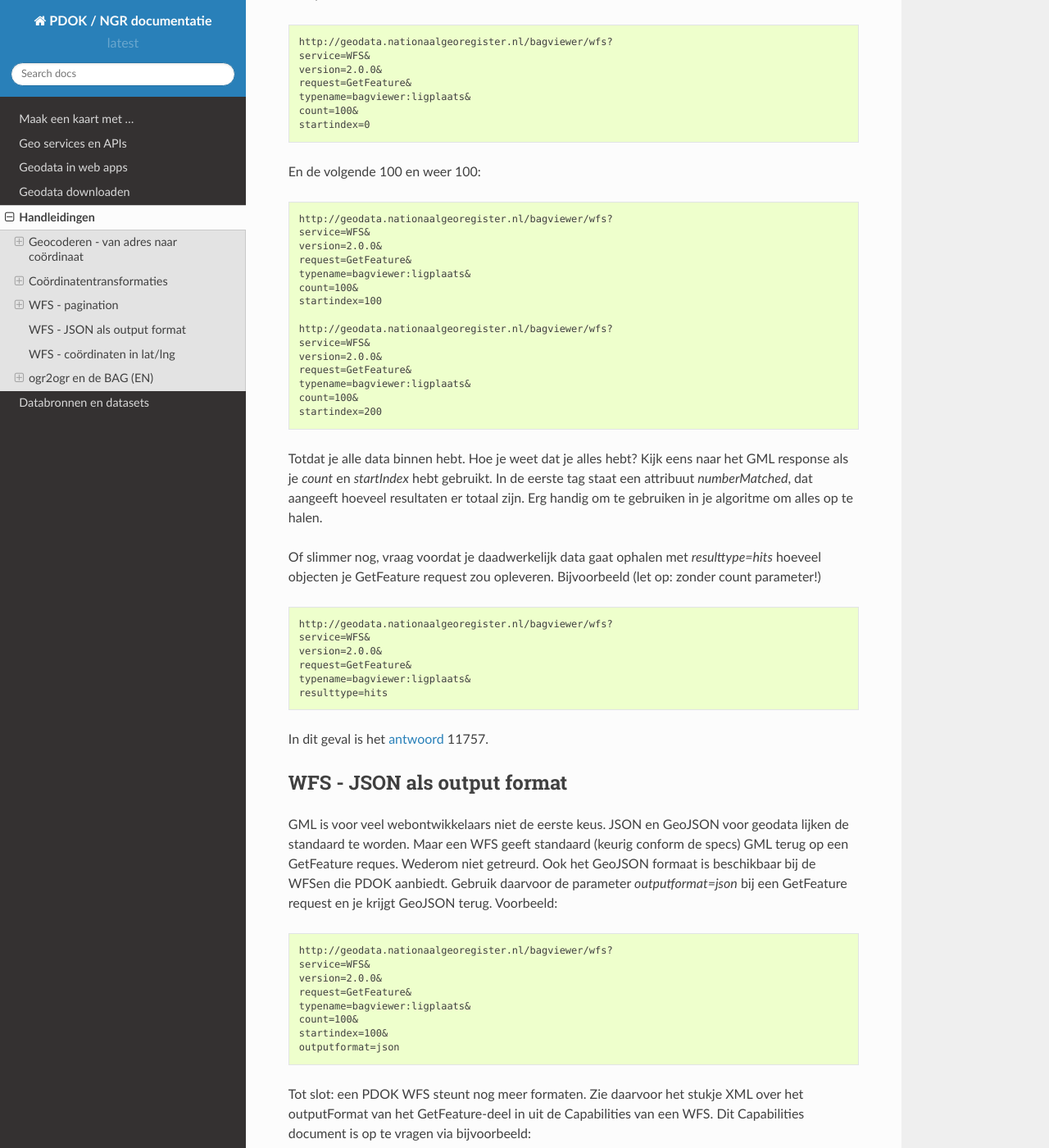
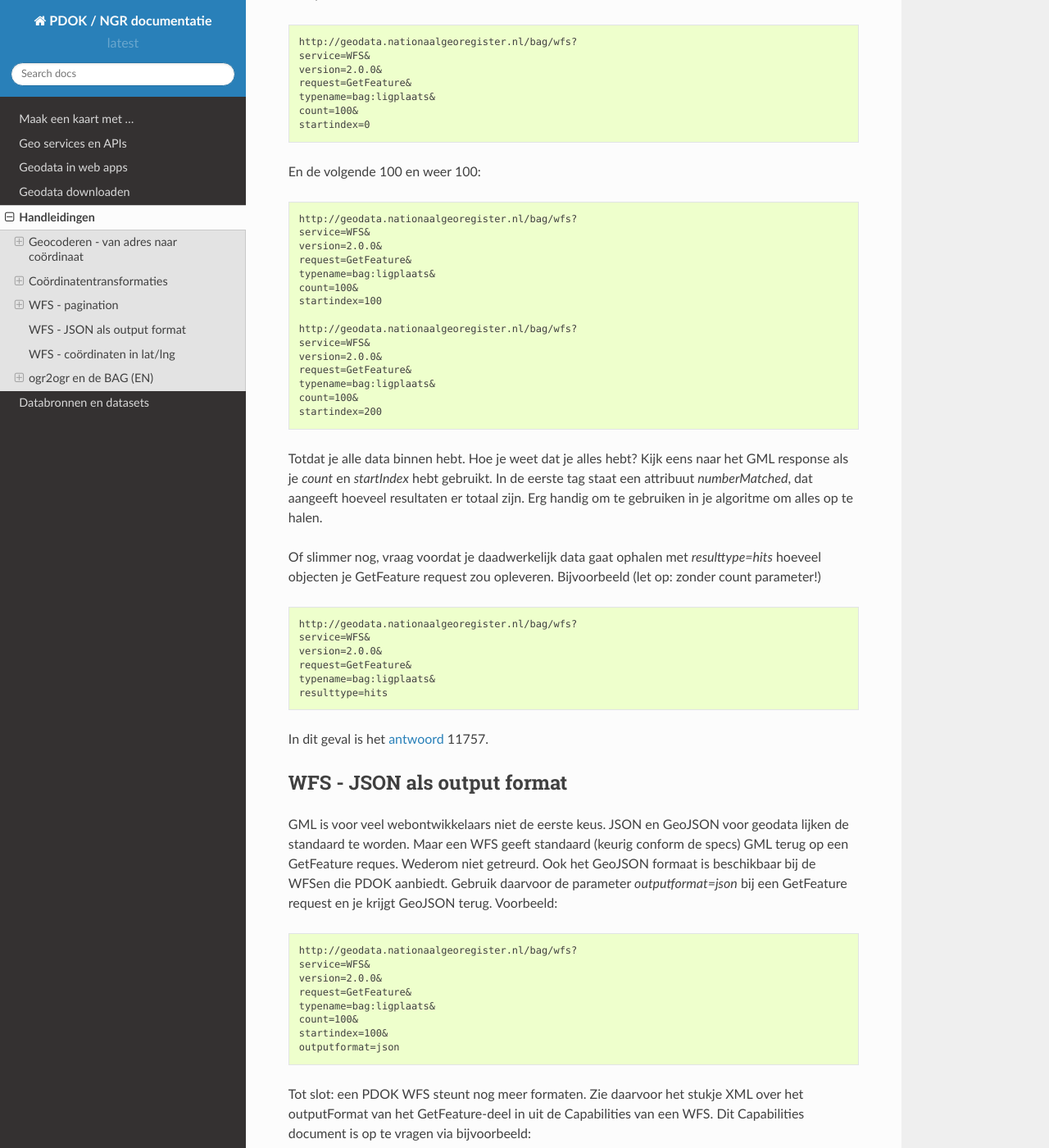
Before and after one commit to LivericA/PDOK, a Sphinx documentation site: the page built from docs/handleidingen.rst, in a window 1280 px wide and 1400 px high, scrolled down 4209 px. Shown: the whole window at 82% size. Built offline with Sphinx 7.4.7 and the Read the Docs theme 2.0.0, drawn with Linux system fonts in a browser that asks for light colours; comment, search, counter and statistics services are not loaded; some of the changed text lies outside the part shown.

Commit message:
Fix URLs and feature names
In short: s/bagviewer/bag/g.

URLs referencing 'bagviewer' generate a 404. Feature names prefixed with bagviewer: do not generate layers.

```diff
--- a/docs/handleidingen.rst
+++ b/docs/handleidingen.rst
@@ -122,11 +122,11 @@ Dit kan je heel simpel opgeven per request met de paramaters *count* (die maxFea
 
 ::
 
-    http://geodata.nationaalgeoregister.nl/bagviewer/wfs?
+    http://geodata.nationaalgeoregister.nl/bag/wfs?
     service=WFS&
     version=2.0.0&
     request=GetFeature&
-    typename=bagviewer:ligplaats&
+    typename=bag:ligplaats&
     count=100&
     startindex=0
 
@@ -134,19 +134,19 @@ En de volgende 100 en weer 100:
 
 ::
 
-    http://geodata.nationaalgeoregister.nl/bagviewer/wfs?
+    http://geodata.nationaalgeoregister.nl/bag/wfs?
     service=WFS&
     version=2.0.0&
     request=GetFeature&
-    typename=bagviewer:ligplaats&
+    typename=bag:ligplaats&
     count=100&
     startindex=100
 
-    http://geodata.nationaalgeoregister.nl/bagviewer/wfs?
+    http://geodata.nationaalgeoregister.nl/bag/wfs?
     service=WFS&
     version=2.0.0&
     request=GetFeature&
-    typename=bagviewer:ligplaats&
+    typename=bag:ligplaats&
     count=100&
     startindex=200
 
@@ -156,14 +156,14 @@ Of slimmer nog, vraag voordat je daadwerkelijk data gaat ophalen met *resulttype
 
 ::
 
-    http://geodata.nationaalgeoregister.nl/bagviewer/wfs?
+    http://geodata.nationaalgeoregister.nl/bag/wfs?
     service=WFS&
     version=2.0.0&
     request=GetFeature&
-    typename=bagviewer:ligplaats&
+    typename=bag:ligplaats&
     resulttype=hits
 
-In dit geval is het `antwoord <http://geodata.nationaalgeoregister.nl/bagviewer/wfs?service=WFS&version=2.0.0&request=GetFeature&typename=bagviewer:ligplaats&resulttype=hits>`_ 11757.
+In dit geval is het `antwoord <http://geodata.nationaalgeoregister.nl/bag/wfs?service=WFS&version=2.0.0&request=GetFeature&typename=bag:ligplaats&resulttype=hits>`_ 11757.
 
 ****************************
 WFS - JSON als output format
@@ -173,11 +173,11 @@ GML is voor veel webontwikkelaars niet de eerste keus. JSON en GeoJSON voor geod
 
 ::
 
-    http://geodata.nationaalgeoregister.nl/bagviewer/wfs?
+    http://geodata.nationaalgeoregister.nl/bag/wfs?
     service=WFS&
     version=2.0.0&
     request=GetFeature&
-    typename=bagviewer:ligplaats&
+    typename=bag:ligplaats&
     count=100&
     startindex=100&
     outputformat=json
@@ -186,7 +186,7 @@ Tot slot: een PDOK WFS steunt nog meer formaten. Zie daarvoor het stukje XML ove
 
 ::
 
-    http://geodata.nationaalgeoregister.nl/bagviewer/wfs
+    http://geodata.nationaalgeoregister.nl/bag/wfs
     service=WFS&
     request=GetCapabilities
 
@@ -226,7 +226,7 @@ Basisregistratie Adressen en Gebouwen
 
 In this tutorial we will work with the :ref:`Bassisregistratie Adressen en Gebouwen dataset <bag>`. It contains, amongst others, the footrpints of all the Dutch buildings. It's the basis for this `CitySDK <http://citysdk.waag.nl/buildings/>`_ visualisation. The BAG WFS endpoint is located at::
 
-    http://geodata.nationaalgeoregister.nl/bagviewer/wfs
+    http://geodata.nationaalgeoregister.nl/bag/wfs
 
 .. WARNING::
 
@@ -257,23 +257,23 @@ where
 
 ::
 
-    $ ogrinfo -so WFS:"http://geodata.nationaalgeoregister.nl/bagviewer/wfs"
+    $ ogrinfo -so WFS:"http://geodata.nationaalgeoregister.nl/bag/wfs"
 
 which results in::
 
    INFO: Open of 'WFS:'
          using driver 'WFS' successful.
 
-   1. bagviewer:ligplaats (Polygon)
-   2. bagviewer:pand (Polygon)
-   3. bagviewer:standplaats (Polygon)
-   4. bagviewer:verblijfpaats (Point)
-   5. bagviewer:woonplaats (Multi Polygon)
+   1. bag:ligplaats (Polygon)
+   2. bag:pand (Polygon)
+   3. bag:standplaats (Polygon)
+   4. bag:verblijfpaats (Point)
+   5. bag:woonplaats (Multi Polygon)
 
 
 where the enumerated items represent the available layers and their type. The building footprints are contained in the 2nd layer and are of type *Polygon*. We can use *ogrinfo* to investigate a specific layer by appending its name at the end of the previous command as::
 
-    $ ogrinfo -so WFS:"http://geodata.nationaalgeoregister.nl/bagviewer/wfs" bagviewer:pand
+    $ ogrinfo -so WFS:"http://geodata.nationaalgeoregister.nl/bag/wfs" bag:pand
 
 The result is the number of features contained in the layer, a listing of their attributes, the coordinate reference system of the layer and a bounding box of the features.
 
@@ -292,8 +292,8 @@ The* ogr2ogr* utility allows for reading and writing of many different vector fo
 Getting the footprints of the first 15000 buildings as GeoJSON is achieved as::
 
     $ ogr2ogr -f GeoJSON footprints.geojson
-    WFS:"http://geodata.nationaalgeoregister.nl/bagviewer/wfs"
-    bagviewer:pand
+    WFS:"http://geodata.nationaalgeoregister.nl/bag/wfs"
+    bag:pand
 
 
 Transforming - coordinates and formats
@@ -301,7 +301,7 @@ Transforming - coordinates and formats
 
 ogr2ogr's primary function is to transform vector data into different formats and coordinate reference systems. We can do the same with the WFS source; transforming the data from the Dutch coordinate system to lat/lng is done as::
 
-    $ ogr2ogr -f GeoJSON footprints.geojson WFS:"http://geodata.nationaalgeoregister.nl/bagviewer/wfs" -t_srs EPSG:4326 bagviewer:pand
+    $ ogr2ogr -f GeoJSON footprints.geojson WFS:"http://geodata.nationaalgeoregister.nl/bag/wfs" -t_srs EPSG:4326 bag:pand
 
 ogr2ogr can also transform between file formats. Transforming e.g. a shapefile into a GeoJSON file is done as::
 
@@ -313,9 +313,9 @@ Filtering
 ogr2ogr supports filtering of datasources through a simple *-where* clause as well as sophisticated SQL queries. Retrieving a single column from the footprints dataset through SQL is done as::
 
     $ ogr2ogr -f GeoJSON gemeenten_2011_84.geojson
-    WFS:"http://geodata.nationaalgeoregister.nl/bagviewer/wfs"
+    WFS:"http://geodata.nationaalgeoregister.nl/bag/wfs"
     -sql "SELECT CAST('bouwjaar') AS integer
-    FROM 'bagviewer:pand'"
+    FROM 'bag:pand'"
     -t_srs EPSG:4326
 
 TODO: add bounding box query
```
